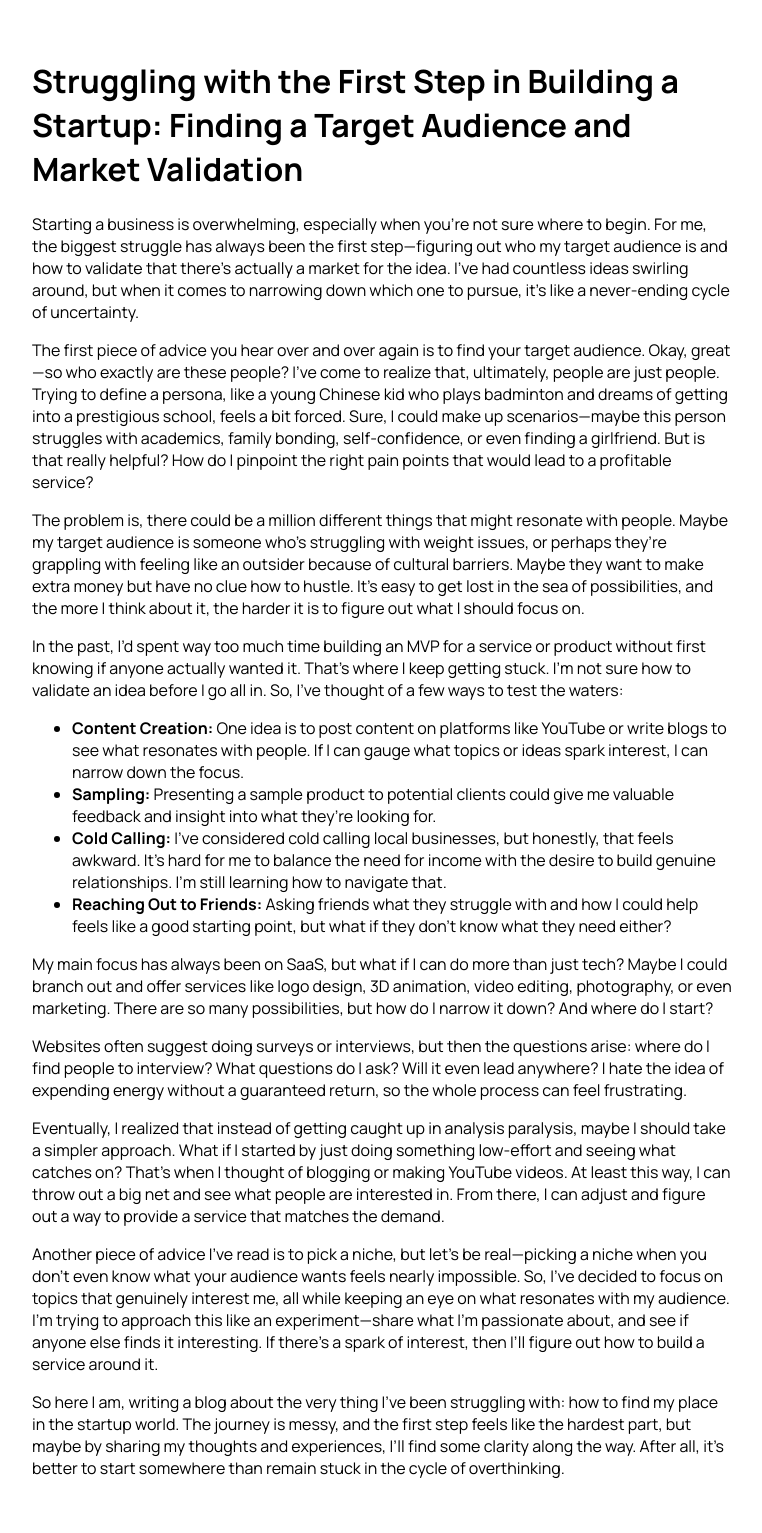
After one commit to ghorus/best-portfolio, a Flask app: page /startupStruggles in a window 1280 px wide. The commit adds this page. Shown: the whole page, without its empty margins (258-1020 px from the left). Run offline with Flask 2, Linux system fonts and the light colour scheme.

Commit message:
more articles

```diff
--- a/app.py
+++ b/app.py
@@ -40,6 +40,14 @@ def swePackage():
 def breakingTheCycle():
     return render_template('articles/breakingthecycle.html')
 
+@app.route("/booksChangedMyLife")
+def booksChangedMyLife():
+    return render_template('articles/booksChangedMyLife.html')
+
+@app.route("/startupStruggles")
+def startupStruggles():
+    return render_template('articles/startupStruggles.html')
+
 if __name__ == "__main__":
     app.run(debug=True)
     print('yeah')
--- /dev/null
+++ b/templates/articles/startupStruggles.html
@@ -0,0 +1,64 @@
+<!DOCTYPE html>
+<html lang="en">
+<head>
+    <meta charset="UTF-8">
+    <meta name="viewport" content="width=device-width, initial-scale=1.0">
+    <title>Struggling with the First Step in Building a Startup: Finding a Target Audience and Market Validation</title>
+    <link rel="preconnect" href="https://fonts.googleapis.com">
+    <link rel="preconnect" href="https://fonts.gstatic.com" crossorigin>
+    <link href="https://fonts.googleapis.com/css2?family=Manrope:wght@200..800&display=swap" rel="stylesheet">
+    <style>
+        body{padding: 30px;font-family: "Manrope", serif;display:flex; justify-content: center;}
+    </style>
+</head>
+<body>
+    <div style="width: 700px;">
+        <h1>Struggling with the First Step in Building a Startup: Finding a Target Audience and Market Validation</h1>
+
+        <p>Starting a business is overwhelming, especially when you're not sure where to begin.
+            For me, the biggest struggle has always been the first step—figuring out who my target audience is and how to validate that there's actually a market for the idea.
+            I’ve had countless ideas swirling around, but when it comes to narrowing down which one to pursue, it's like a never-ending cycle of uncertainty.</p>
+
+        <p>The first piece of advice you hear over and over again is to find your target audience. Okay, great—so who exactly are these people?
+            I’ve come to realize that, ultimately, people are just people.
+            Trying to define a persona, like a young Chinese kid who plays badminton and dreams of getting into a prestigious school, feels a bit forced.
+            Sure, I could make up scenarios—maybe this person struggles with academics, family bonding, self-confidence, or even finding a girlfriend.
+            But is that really helpful? How do I pinpoint the right pain points that would lead to a profitable service?</p>
+
+        <p>The problem is, there could be a million different things that might resonate with people.
+            Maybe my target audience is someone who’s struggling with weight issues, or perhaps they’re grappling with feeling like an outsider because of cultural barriers. Maybe they want to make extra money but have no clue how to hustle.
+            It’s easy to get lost in the sea of possibilities, and the more I think about it, the harder it is to figure out what I should focus on.</p>
+
+        <p>In the past, I’d spent way too much time building an MVP for a service or product without first knowing if anyone actually wanted it. That’s where I keep getting stuck.
+            I’m not sure how to validate an idea before I go all in. So, I’ve thought of a few ways to test the waters:</p>
+
+        <ul>
+            <li><strong>Content Creation:</strong> One idea is to post content on platforms like YouTube or write blogs to see what resonates with people.
+                If I can gauge what topics or ideas spark interest, I can narrow down the focus.</li>
+            <li><strong>Sampling:</strong> Presenting a sample product to potential clients could give me valuable feedback and insight into what they’re looking for.</li>
+            <li><strong>Cold Calling:</strong> I’ve considered cold calling local businesses, but honestly, that feels awkward.
+                It’s hard for me to balance the need for income with the desire to build genuine relationships. I’m still learning how to navigate that.</li>
+            <li><strong>Reaching Out to Friends:</strong> Asking friends what they struggle with and how I could help feels like a good starting point, but what if they don’t know what they need either?</li>
+        </ul>
+
+        <p>My main focus has always been on SaaS, but what if I can do more than just tech? Maybe I could branch out and offer services like logo design, 3D animation, video editing, photography, or even marketing.
+            There are so many possibilities, but how do I narrow it down? And where do I start?</p>
+
+        <p>Websites often suggest doing surveys or interviews, but then the questions arise: where do I find people to interview? What questions do I ask?
+            Will it even lead anywhere? I hate the idea of expending energy without a guaranteed return, so the whole process can feel frustrating.</p>
+
+        <p>Eventually, I realized that instead of getting caught up in analysis paralysis, maybe I should take a simpler approach.
+            What if I started by just doing something low-effort and seeing what catches on? That’s when I thought of blogging or making YouTube videos.
+            At least this way, I can throw out a big net and see what people are interested in.
+            From there, I can adjust and figure out a way to provide a service that matches the demand.</p>
+
+        <p>Another piece of advice I’ve read is to pick a niche, but let’s be real—picking a niche when you don’t even know what your audience wants feels nearly impossible.
+            So, I’ve decided to focus on topics that genuinely interest me, all while keeping an eye on what resonates with my audience. I’m trying to approach this like an experiment—share what I’m passionate about, and see if anyone else finds it interesting.
+            If there’s a spark of interest, then I’ll figure out how to build a service around it.</p>
+
+        <p>So here I am, writing a blog about the very thing I’ve been struggling with: how to find my place in the startup world.
+            The journey is messy, and the first step feels like the hardest part, but maybe by sharing my thoughts and experiences, I’ll find some clarity along the way. After all, it’s better to start somewhere than remain stuck in the cycle of overthinking.</p>
+
+    </div>
+</body>
+</html>
--- a/templates/index.html
+++ b/templates/index.html
@@ -252,9 +252,11 @@
         </div>
     </section>
     <hr>
-    <footer>
+    <footer style="padding: 30px; display: flex; flex-direction: column;">
         <h1>Blogs About:</h1>
         <a href="{{url_for('breakingTheCycle')}}">Breaking the Cycle: Overcoming Burnout, Boosting Brain Health, and Finding Focus in High-Stress Times</a>
+        <a href="{{url_for('booksChangedMyLife')}}">How Reading Books Helped Me Channel My Overthinking into Growth and Self-Discovery</a>
+        <a href="{{url_for('startupStruggles')}}">Struggling with the First Step in Building a Startup: Finding a Target Audience and Market Validation</a>
     </footer>
     <script src="https://smtpjs.com/v3/smtp.js"></script>
     <script src="{{url_for('static', filename='index.js')}}"></script>
```
Also changed, not shown: templates/articles/booksChangedMyLife.html (added, +44 -0 lines), templates/articles/breakingthecycle.html (+43 -3 lines).
